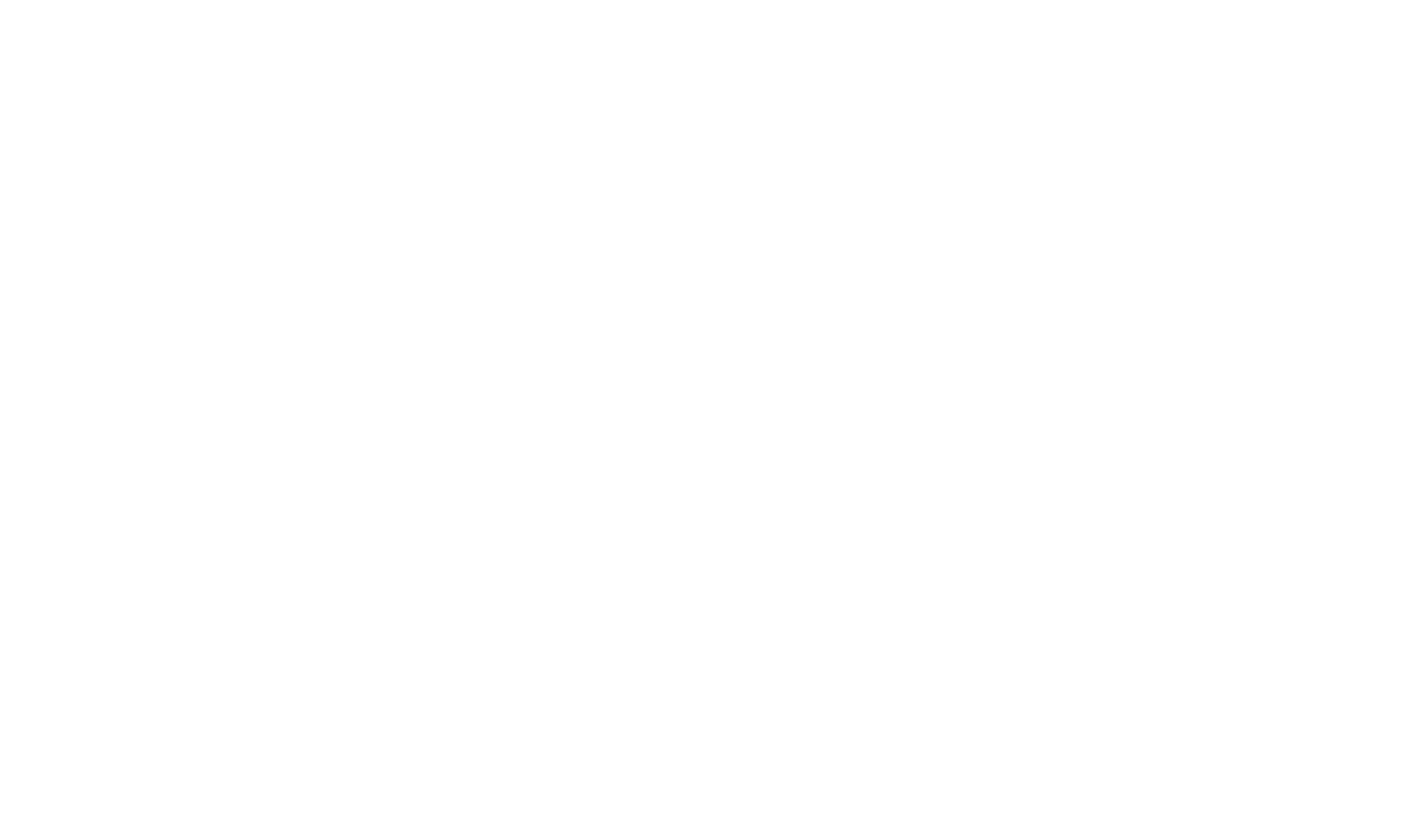
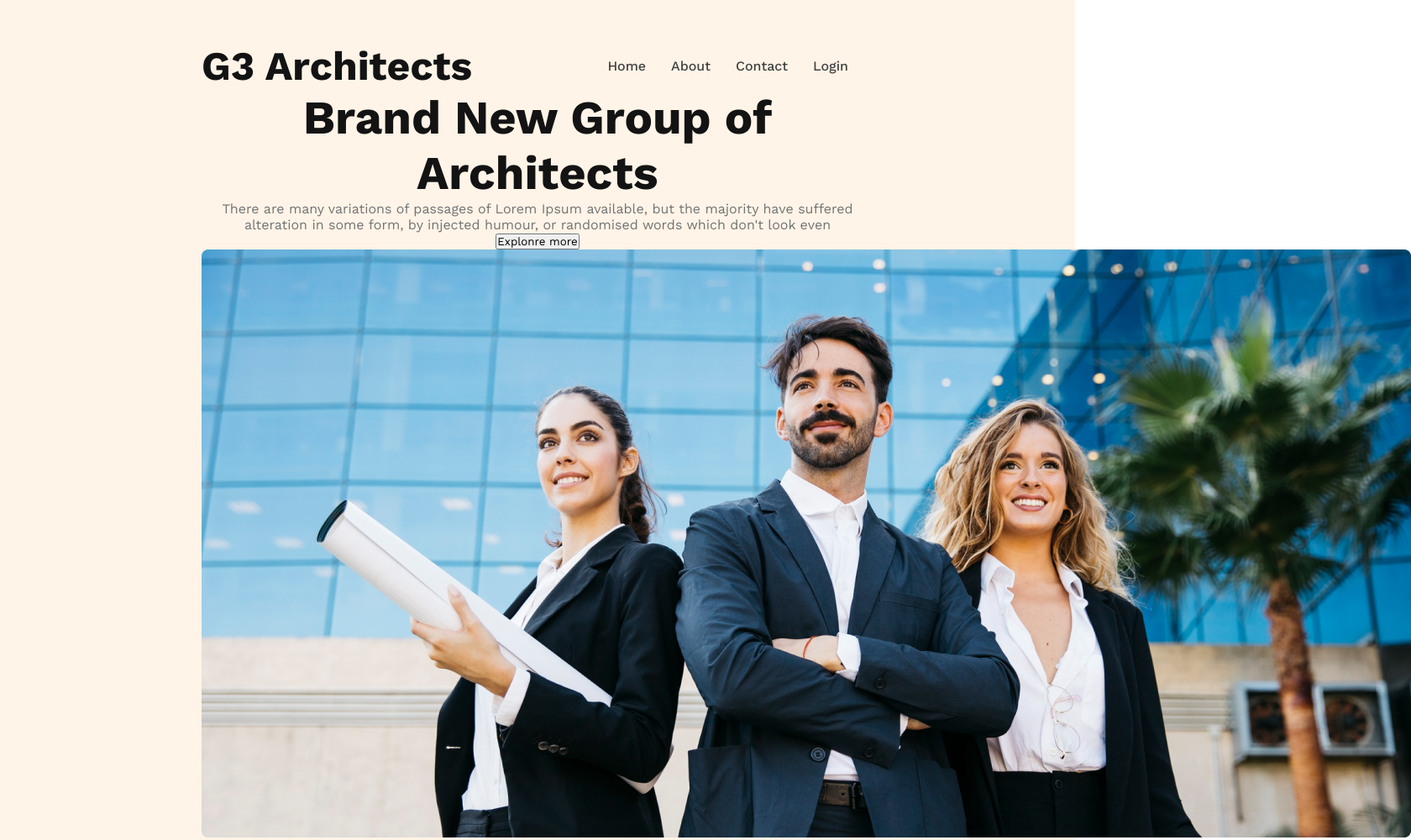
Before and after one commit to Saif-Afnan-Nadim123/G3-Architects-Project, a plain HTML site: page index.html in a window 1280 px wide. Shown: the top 1000 px of the page at 84% size, 1680 px wide, since content can reach past the window. Before the commit the page ends 800 px from the top, so only its background shows below. Drawn offline with nearby package versions, Linux system fonts and the light colour scheme.

Commit message:
baner content added

```diff
--- a/index.html
+++ b/index.html
@@ -4,8 +4,35 @@
     <meta charset="UTF-8">
     <meta name="viewport" content="width=device-width, initial-scale=1.0">
     <title>G3 Architects Project</title>
+    <link rel="stylesheet" href="styles/articute.css">
 </head>
 <body>
+    <!-- This is header section -->
+     <header>
+        <nav>
+            <h3 class="nav-tittle">G3 Architects</h3>
+            <ul>
+                <li><a href="">Home</a></li>
+                <li><a href="">About</a></li>
+                <li><a href="">Contact</a></li>
+                <li><a href="">Login</a></li>
+            </ul>
+        </nav>
+        <div class="banner">
+            <div class="banner-content">
+                <h1 class="banner-title">Brand New
+                    Group of Architects</h1>
+                    <p class="banner-description">There are many variations of passages of Lorem Ipsum available, but the majority have suffered alteration in some form, by injected humour, or randomised words which don't look even</p>
+                    <button class="btn-primary">Explonre more</button>
+            </div>
+                <img src="images/banner.png" alt="">
+        </div>
+     </header>
+     <!-- This is main section -->
+      <main></main>
+      <!-- This is footer section -->
+       <footer>
 
+       </footer>
 </body>
 </html>
--- a/styles/articute.css
+++ b/styles/articute.css
@@ -0,0 +1,65 @@
+/* font  */
+@import url('https://fonts.googleapis.com/css2?family=Work+Sans:ital,wght@0,100..900;1,100..900&display=swap');
+
+* {
+    font-family: "Work Sans", sans-serif;
+    margin: 0;
+    padding: 0;
+}
+/* shared  style */
+.btn-primary{
+
+}
+
+/* header styles */
+header {
+    background-color: #FFF4E7;
+    padding: 50px 240px;
+}
+
+nav {
+    display: flex;
+    justify-content: space-between;
+    align-items: center;
+}
+
+.nav-tittle {
+    color: #131313;
+    font-size: 3rem;
+    font-style: normal;
+    font-weight: 700;
+}
+
+nav>ul {
+    display: flex;
+
+}
+
+nav li {
+    list-style: none;
+    margin-right: 30px;
+    font-weight: 500;
+    font-size: 1rem;
+}
+
+nav li a {
+    text-decoration: none;
+    color: #424242;
+}
+
+/* banner styles */
+.banner-content {
+    max-width: 800px;
+    text-align: center;
+    margin: 0 auto;
+}
+
+.banner-title {
+    color:#131313;
+    text-align: center;
+    font-size: 3.5rem;
+    font-weight: 700;
+}
+.banner-description{
+    color: #727272;
+}
```
